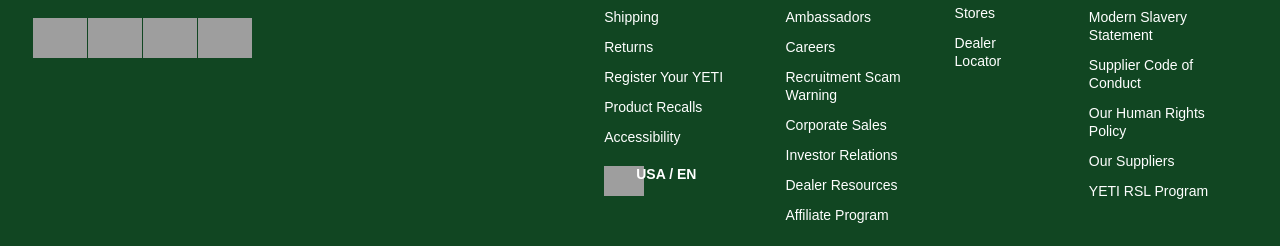
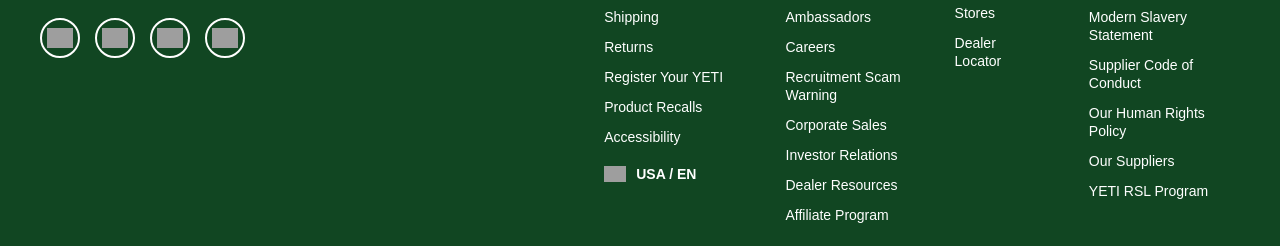
Before and after one commit to mann2007-ptl/yeti-diwali-assgn, a plain HTML site: page yeti/store.html in a window 1280 px wide. Shown: the part 1943-2189 px from the top of the page. Drawn offline with Linux system fonts and the light colour scheme; grey boxes are pictures that could not be loaded.

Commit message:
yeti-website-clone

```diff
--- a/yeti/store.html
+++ b/yeti/store.html
@@ -41,11 +41,11 @@
                 </div>
                 <div class="cart-icon"><img
                         src="https://res.cloudinary.com/dagkaa1ru/image/upload/v1762098162/solar--cart-linear_aoesrj.svg"
-                        alt="" height="50px"></div>
+                        alt="" height="35px"></div>
                 <a href="login.html">
                     <div class="user-icon"><img
                             src="https://res.cloudinary.com/dagkaa1ru/image/upload/v1762098163/iconamoon--profile-light_2_o6ebur.svg"
-                            alt="" height="50px"></div>
+                            alt="" height="35px"></div>
                 </a>
             </div>
         </nav>
@@ -133,16 +133,16 @@
                 <div class="social-icons">
                     <div class="social-icon"><img
                             src="https://res.cloudinary.com/dagkaa1ru/image/upload/v1762152385/ri--facebook-fill_2_osa6tf.svg"
-                            alt="" height="40px"></div>
+                            alt="" height="20px"></div>
                     <div class="social-icon"><img
                             src="https://res.cloudinary.com/dagkaa1ru/image/upload/v1762152382/mdi--instagram_2_nfngl4.svg"
-                            alt="" height="40px"></div>
+                            alt="" height="20px"></div>
                     <div class="social-icon"><img
                             src="https://res.cloudinary.com/dagkaa1ru/image/upload/v1762152382/mdi--youtube_1_avmlh7.svg"
-                            alt="" height="40px"></div>
+                            alt="" height="20px"></div>
                     <div class="social-icon"><img
                             src="https://res.cloudinary.com/dagkaa1ru/image/upload/v1762152381/ic--baseline-tiktok_1_cizibz.svg"
-                            alt="" height="40px"></div>
+                            alt="" height="20px"></div>
                 </div>
             </div>
 
@@ -163,7 +163,7 @@
                 <div class="language-selector">
                     <span class="flag-icon"><img
                             src="https://res.cloudinary.com/dagkaa1ru/image/upload/v1761734184/flag-usa_ywqyhx.jpg"
-                            alt="" height="30px"></span>
+                            alt="" height="16px"></span>
                     <span>USA / EN</span>
                 </div>
             </div>
--- a/yeti/style.css
+++ b/yeti/style.css
@@ -13,7 +13,6 @@ body {
 html{
     font-size: 16px;
 }
-
 
 /* ===== TOP HEADER ===== */
 .top-header {
```
Also changed, not shown: yeti/gift.html (+7 -7 lines), yeti/index.html (+7 -7 lines).
